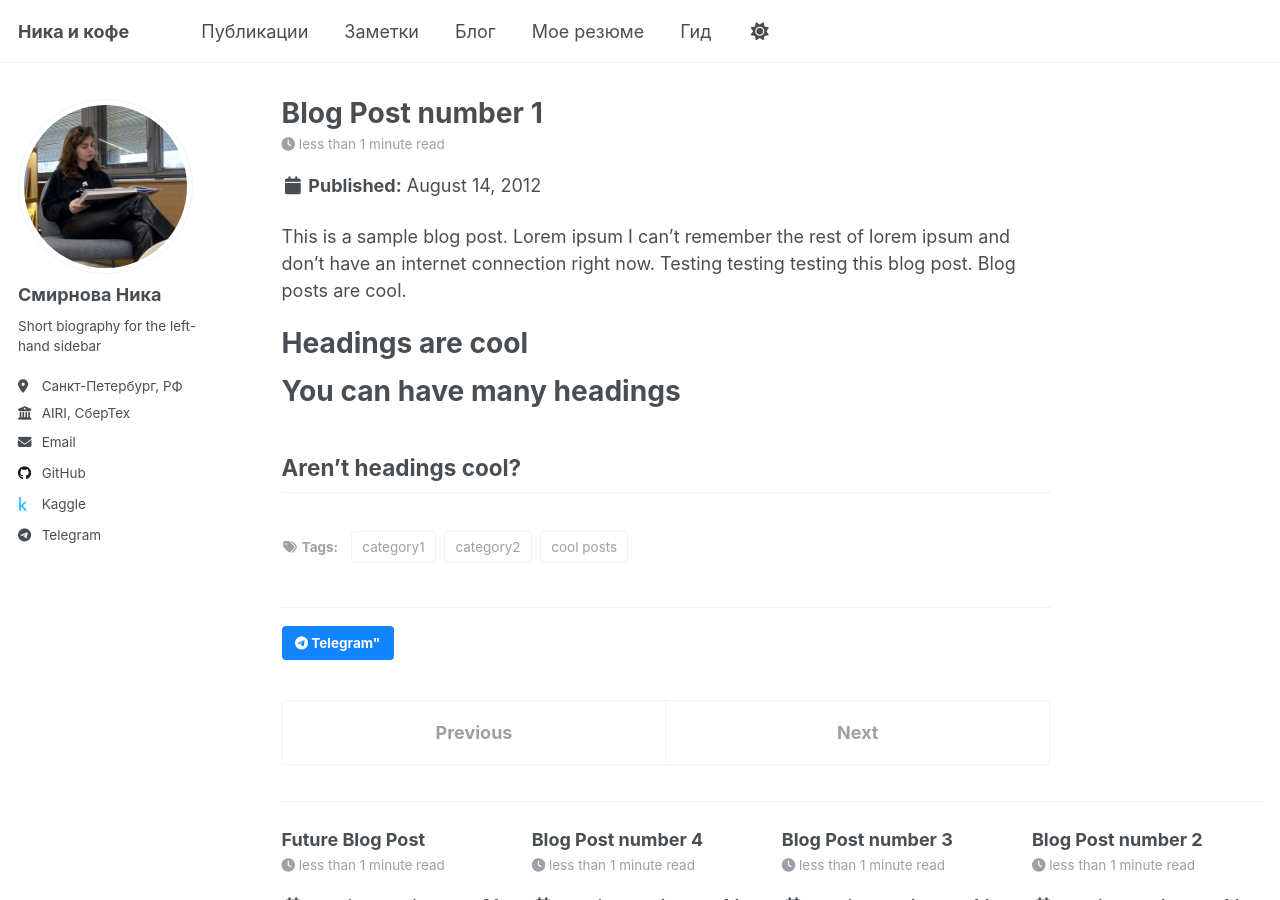
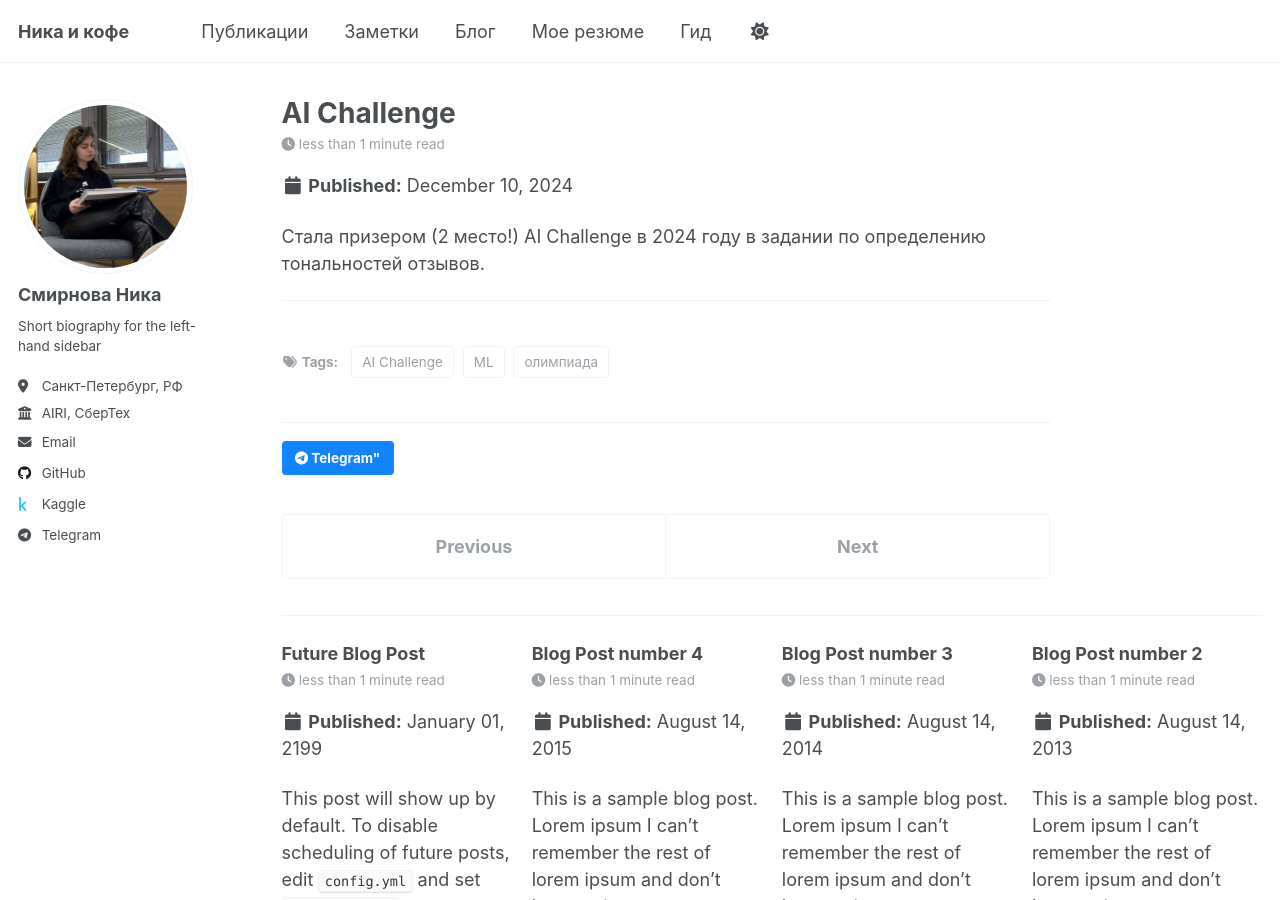
Before and after one commit to Robot-mitski/Space_cappuchino.github.io, a Jekyll site: the page built from _posts/2012-08-14-blog-post-1.md, in a window 1280 px wide and 900 px high. Built offline with Jekyll 4.4.1, drawn with Linux system fonts in a browser that asks for light colours; a script that is not in the unit is left out.

Commit message:
Update 2012-08-14-blog-post-1.md

```diff
--- a/_posts/2012-08-14-blog-post-1.md
+++ b/_posts/2012-08-14-blog-post-1.md
@@ -1,20 +1,13 @@
 ---
-title: 'Blog Post number 1'
-date: 2012-08-14
-permalink: /posts/2012/08/blog-post-1/
+title: 'AI Challenge'
+date: 2024-12-10
+permalink: /posts/2024/12/AI Challenge/
 tags:
-  - cool posts
-  - category1
-  - category2
+  - олимпиада
+  - ML
+  - AI Challenge
 ---
 
-This is a sample blog post. Lorem ipsum I can't remember the rest of lorem ipsum and don't have an internet connection right now. Testing testing testing this blog post. Blog posts are cool.
+Стала призером (2 место!) AI Challenge в 2024 году в задании по определению тональностей отзывов.
 
-Headings are cool
-======
-
-You can have many headings
-======
-
-Aren't headings cool?
 ------
```
